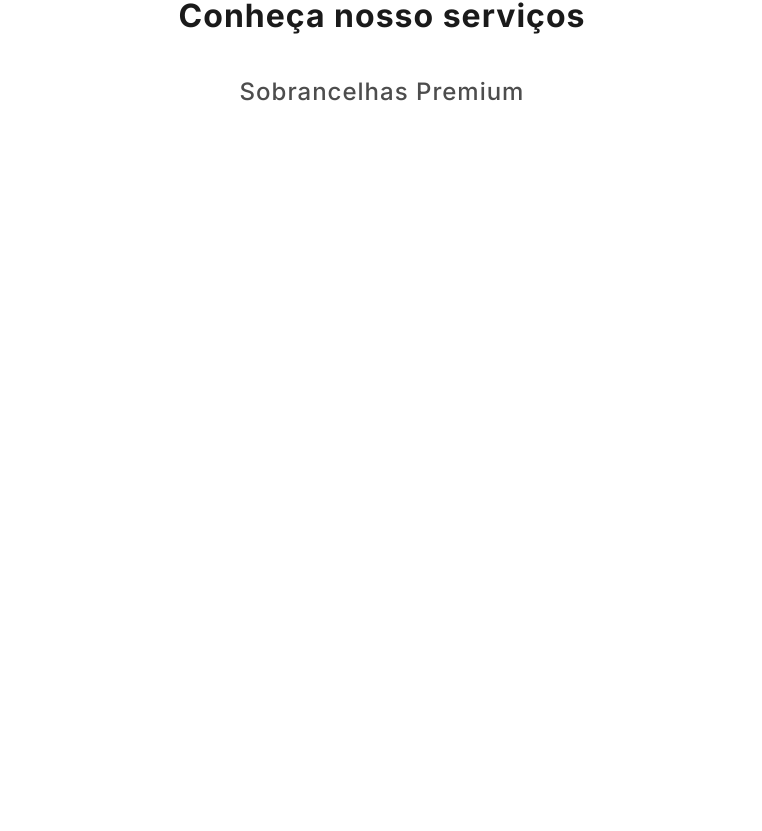
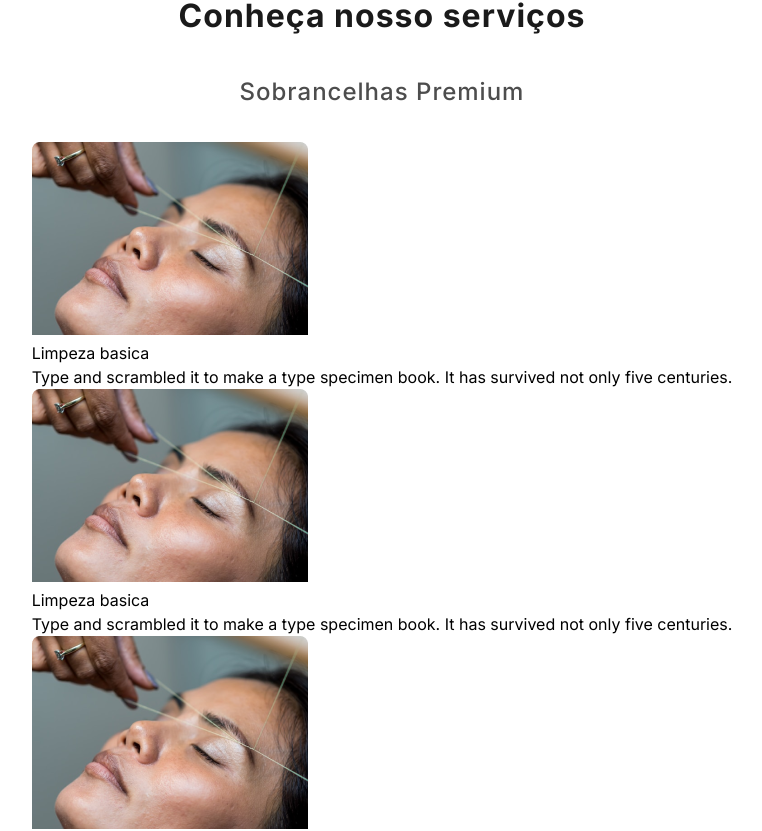
Before and after one commit to Du-devBR/lp-karenrodrigues, a Next.js app: page / in a window 1280 px wide. Shown: the part 1370-2201 px from the top of the page, without its empty margins (258-1020 px from the left). Before the commit the page ends 1520 px from the top, so only its background shows below. Built offline with nearby package versions, Linux system fonts and the light colour scheme.

Commit message:
feat: consumido api no componente do lado servidor atraves da action getData

```diff
--- a/src/app/page.tsx
+++ b/src/app/page.tsx
@@ -1,9 +1,17 @@
 import iconSobrancelhas from "@/../public/icon-sobrancelhas.png";
 import iconHydra from "@/../public/icon-hydra.png";
+import Image, { StaticImageData } from "next/legacy/image";
+import Card from "./components/card";
+import { getData } from "./actions";
 
-import Image from "next/legacy/image";
+export interface ServicosItem {
+  image: StaticImageData;
+  name: string;
+  description: string;
+}
 
-export default function Home() {
+export default async function Home() {
+  const data: ServicosItem[] = await getData();
   return (
     <>
       <main id="sobre">
@@ -76,6 +84,11 @@ export default function Home() {
             <h2 className=" text-24 text-gray-800 font-medium max-md:text-18">
               Sobrancelhas Premium
             </h2>
+            <div>
+              {data.map((item, index) => (
+                <Card key={index} data={item} />
+              ))}
+            </div>
           </div>
         </section>
       </main>
```
